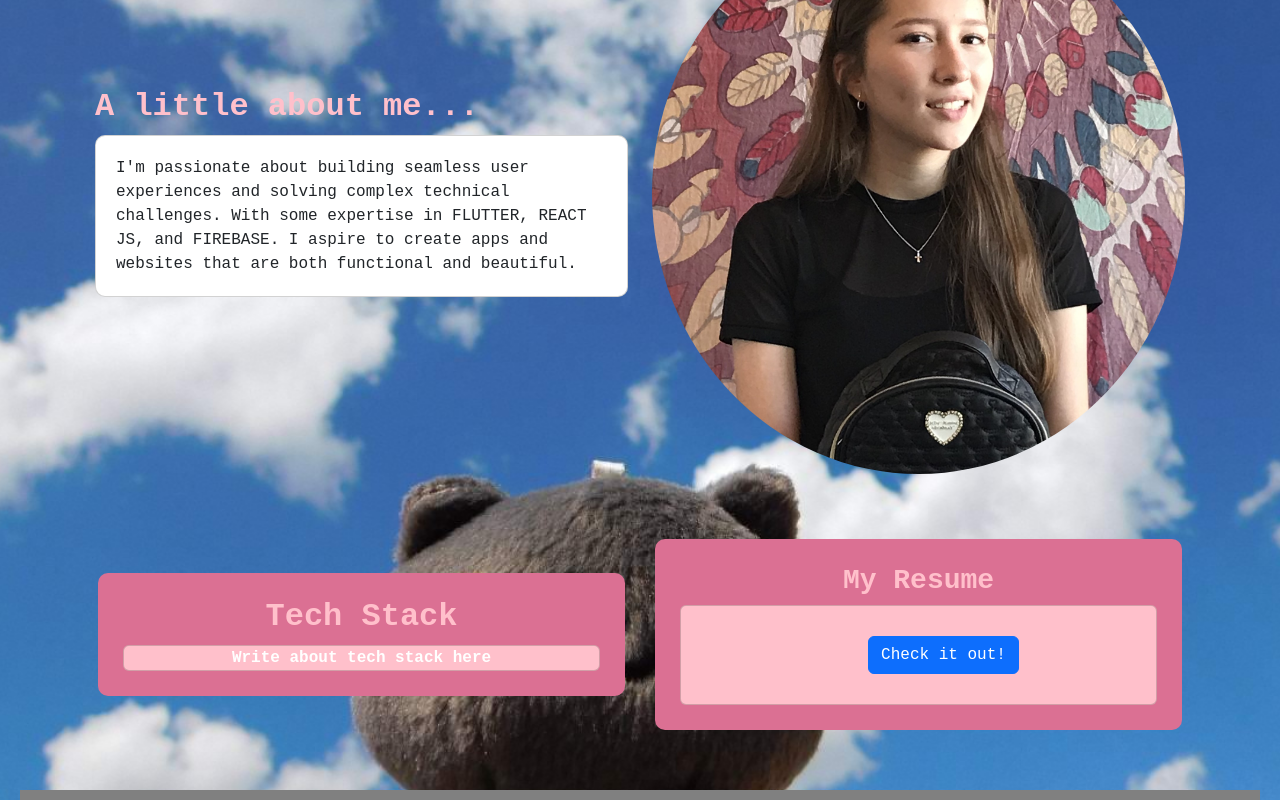
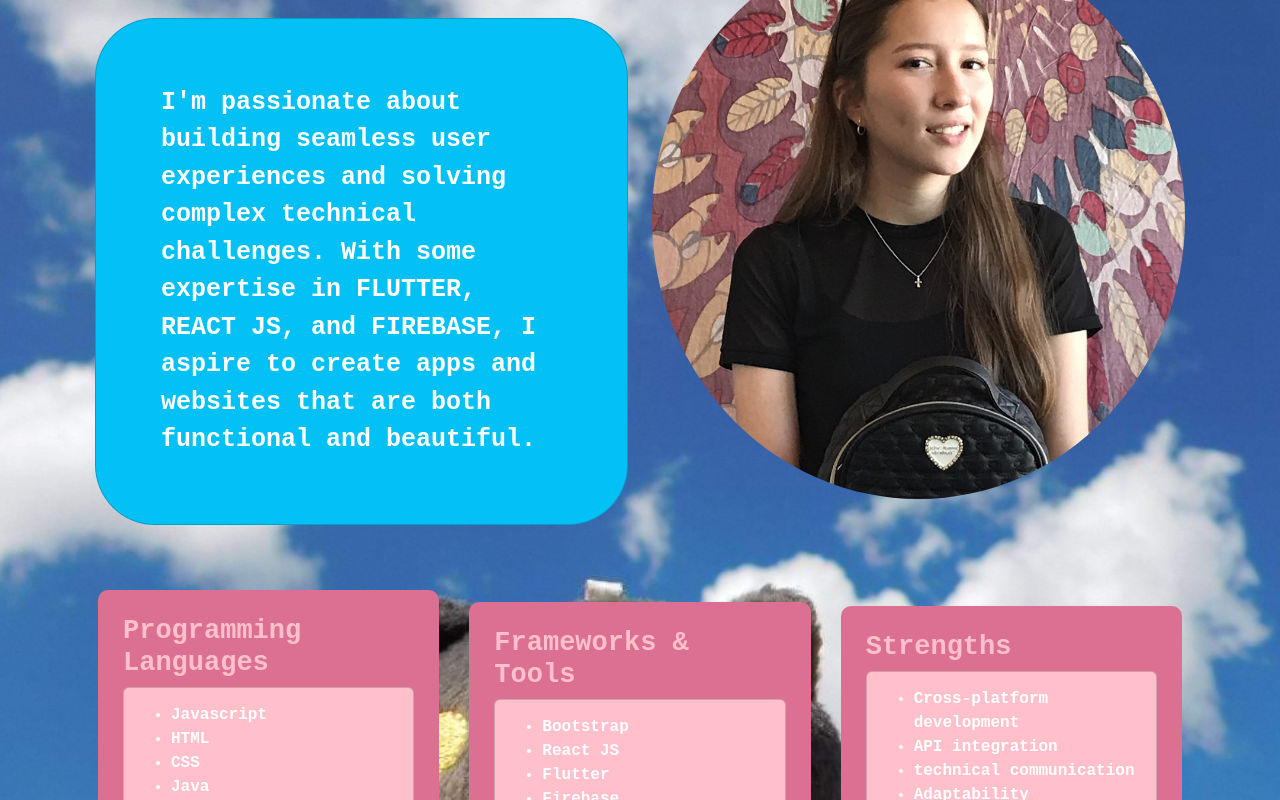
Before and after one commit to miriamrami/meow-port-app, a React (Create React App) app: page / in a window 1280 px wide. Shown: the part 400-1200 px from the top of the page. Built offline with nearby package versions, Linux system fonts and the light colour scheme.

Commit message:
major changes to home page looks and cols

```diff
--- a/src/Home.js
+++ b/src/Home.js
@@ -31,9 +31,9 @@ const Home = () => {
 		<Container className="first-container">
 			<Row className="welcome-message-row">
 				<Col className="home-messsage">
-					<h2>A little about me...</h2>
+					<h1>A little about me...</h1>
 					<Card className="card-message">
-					I'm passionate about building seamless user experiences and solving complex technical challenges. With some expertise in FLUTTER, REACT JS, and FIREBASE. I aspire to create apps and websites that are both functional and beautiful.
+					I'm passionate about building seamless user experiences and solving complex technical challenges. With some expertise in FLUTTER, REACT JS, and FIREBASE, I aspire to create apps and websites that are both functional and beautiful.
 					</Card>
 				</Col>
 				<Col className="miriam-image">
@@ -46,17 +46,43 @@ const Home = () => {
 		{/*THIS WILL BE THE CONTAINER THAT TALKS ABOUT MY SKILLS - TECH STACK + RESUME*/}
 		<Container className="second-container">
 			<Row className="tech-resume-row">
-				<Col className="tech-stack">
-					<h2>Tech Stack</h2>
-					<Card className="tech-card">Write about tech stack here</Card>
+				<Col className="PL-stack">
+					<h2>Programming Languages</h2>
+					<Card className="tech-card">
+						<ul>
+							<li>Javascript</li>
+							<li>HTML</li>
+							<li>CSS</li>
+							<li>Java</li>
+							<li>Python</li>
+							<li>Dart</li>
+						</ul>
+					</Card>
 				</Col>
 
-				<Col className="resume-document">
-					<h3>My Resume</h3>
+				<Col className="FT-stack">
+					<h3>Frameworks & Tools</h3>
 					<Card className="resume-card">
-						<Button onClick={() => window.open("", '_blank')}>
-							Check it out!
-						</Button>
+						<ul>
+							<li>Bootstrap</li>
+							<li>React JS</li>
+							<li>Flutter</li>
+							<li>Firebase</li>
+							<li>Android Studio</li>
+						</ul>
+					</Card>
+				</Col>
+
+				<Col className="strengths-stack">
+					<h3>Strengths</h3>
+					<Card className="strengths-card">
+						<ul>
+							<li>Cross-platform development</li>
+							<li>API integration</li>
+							<li>technical communication</li>
+							<li>Adaptability</li>
+							<li>Quick Learning</li>
+						</ul>
 					</Card>
 				</Col>
 
--- a/src/cssFiles/Home.css
+++ b/src/cssFiles/Home.css
@@ -73,11 +73,14 @@ p{
 }
 
 .card-message{
-  padding: 20px;
-  background-color: white;
-  border-radius: 10px;
+  padding: 65px;
+  background-color: rgb(4, 193, 245);
+  border-radius: 60px;
 
   font-family: 'Courier New', Courier, monospace;
+  font-weight: bold;
+  font-size: 25px;
+  color: white;
 
 }
 
@@ -102,22 +105,24 @@ p{
   align-items: center;
 }
 
-.tech-stack,
-.resume-document{
+.PL-stack,
+.FT-stack,
+.strengths-stack{
   padding: 25px;
   background-color: palevioletred;
   border-radius: 10px;
   margin: 15px;
-  text-align: center;
+  text-align: left;
 
   font-family: 'Courier New', Courier, monospace;
 }
 
-.tech-card, .resume-card{
+.tech-card, .resume-card, .strengths-card{
   background-color: pink;
   color: white;
   font-weight: bold;
-  align-items: center;
+  align-items: left;
+  padding: 15px;
 }
 
 button{
@@ -129,6 +134,7 @@ h2, h3{
   font-family: 'Courier New', Courier, monospace;
   font-weight: bold;
   color: pink;
+  font-size: 27px;
 }
 
 .footer-container{
```
